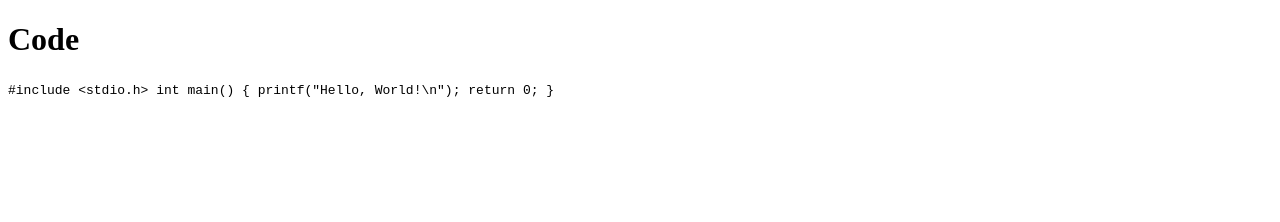
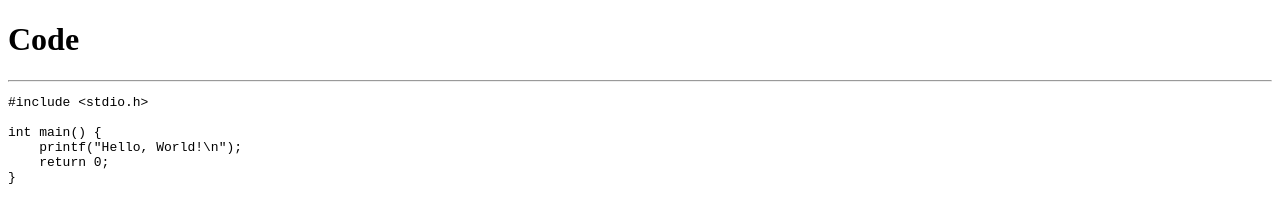
Before and after one commit to im-tosi/css-1, a plain HTML site: page index.html in a window 1280 px wide. Drawn offline with Linux system fonts and the light colour scheme.

Commit message:
Sostituito il tag con un pre per mantenere la tabulazione + aggiunto un hr

```diff
--- a/index.html
+++ b/index.html
@@ -6,13 +6,14 @@
     </head>
     <body>
         <h1>Code</h1>
-        <code>
-            #include &lt;stdio.h&gt;
+        <hr />
+        <pre>
+#include &lt;stdio.h&gt;
 
-            int main() {
-                printf("Hello, World!\n");
-                return 0;
-            }
-        </code>
+int main() {
+    printf("Hello, World!\n");
+    return 0;
+}
+        </pre>
     </body>
 </html>
```
